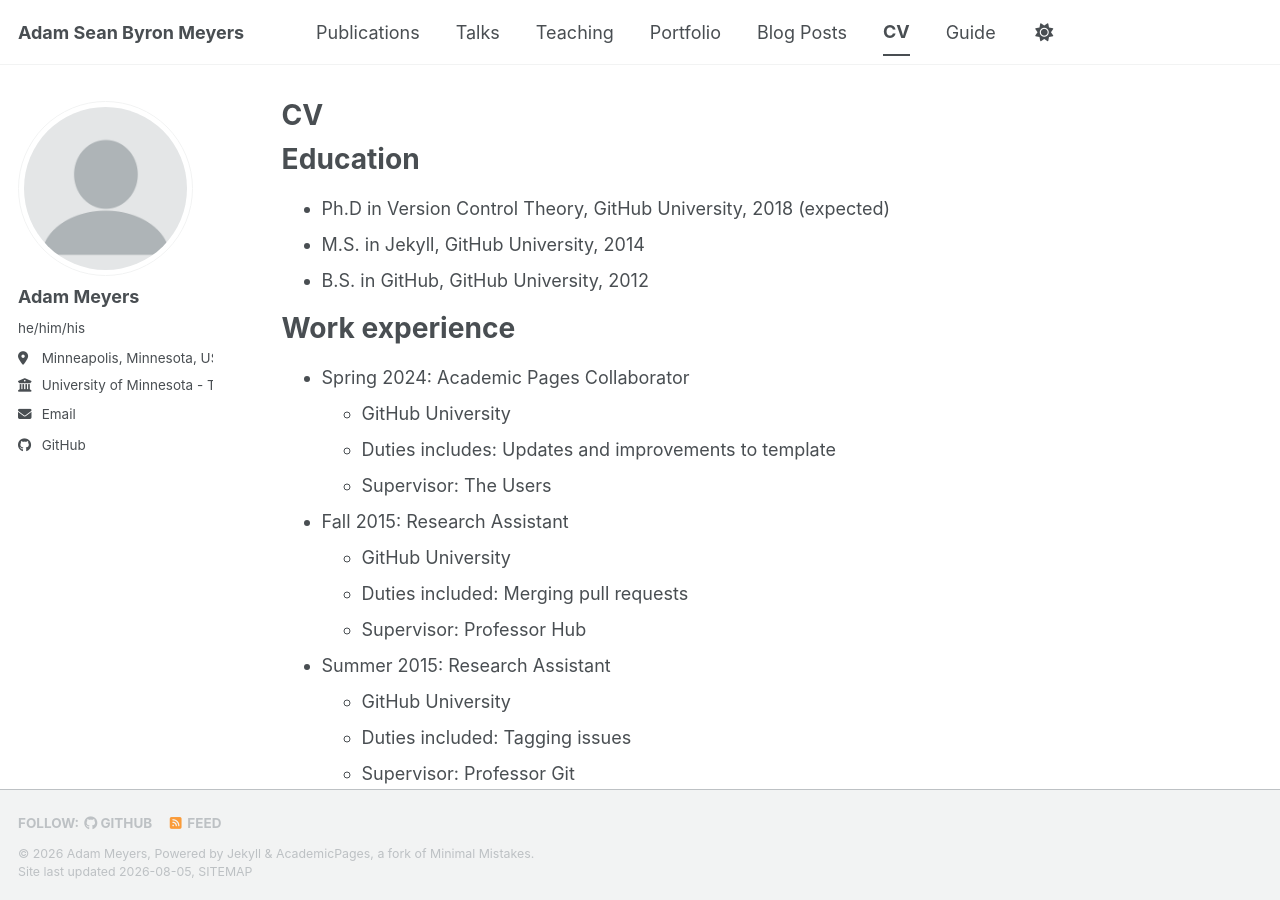
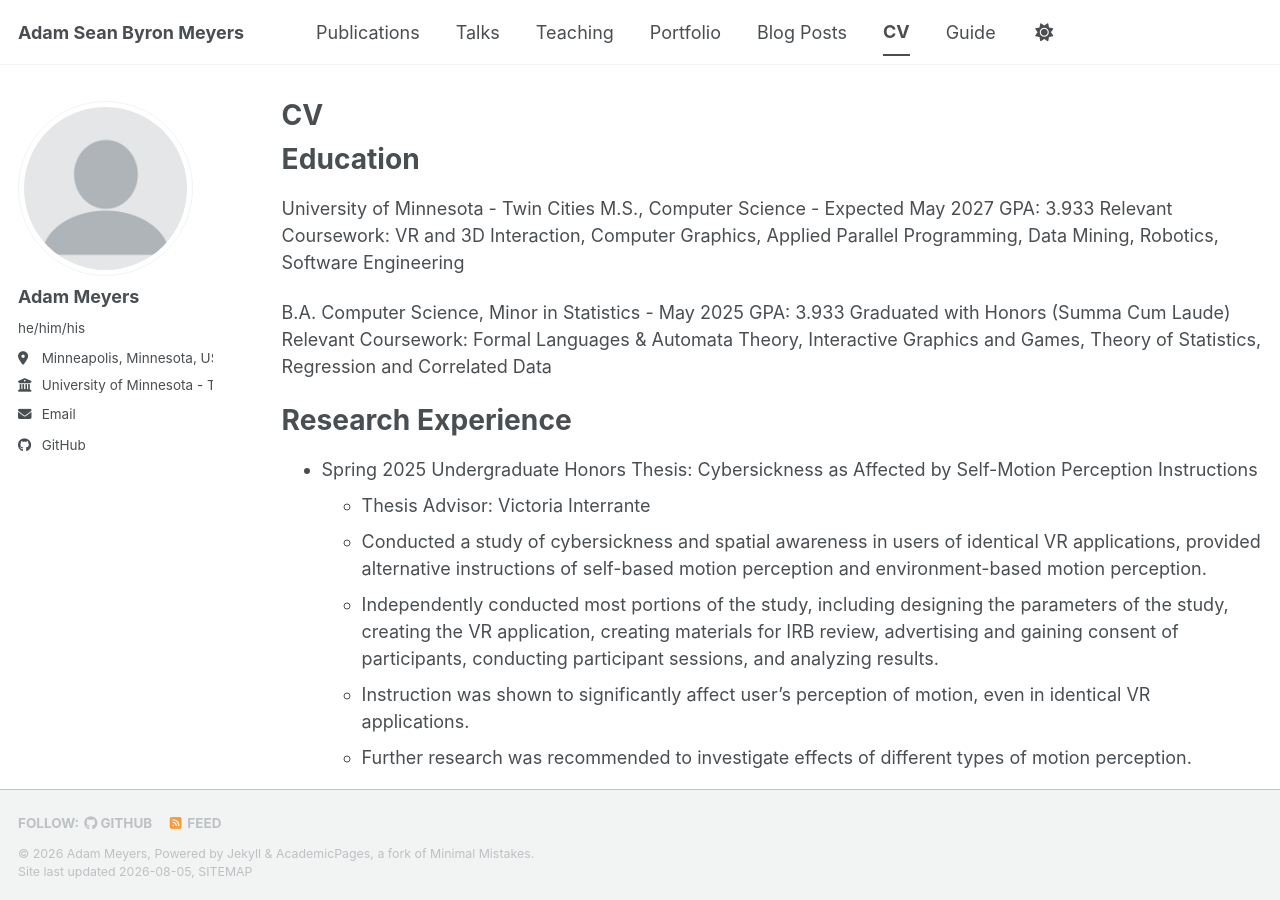
Before and after one commit to asbmeyers/asbmeyers.github.io, a Jekyll site: the page built from _pages/cv.md, in a window 1280 px wide and 900 px high. Built offline with Jekyll 4.4.1, drawn with Linux system fonts in a browser that asks for light colours; a style sheet for code colours, icons or effects is not loaded.

Commit message:
Updated CV.md

```diff
--- a/_pages/cv.md
+++ b/_pages/cv.md
@@ -11,26 +11,24 @@ redirect_from:
 
 Education
 ======
-* Ph.D in Version Control Theory, GitHub University, 2018 (expected)
-* M.S. in Jekyll, GitHub University, 2014
-* B.S. in GitHub, GitHub University, 2012
+University of Minnesota - Twin Cities
+M.S., Computer Science - Expected May 2027
+GPA: 3.933
+Relevant Coursework: VR and 3D Interaction, Computer Graphics, Applied Parallel Programming, Data Mining, Robotics, Software Engineering
 
-Work experience
+B.A. Computer Science, Minor in Statistics - May 2025
+GPA: 3.933
+Graduated with Honors (Summa Cum Laude)
+Relevant Coursework: Formal Languages & Automata Theory, Interactive Graphics and Games, Theory of Statistics, Regression and Correlated Data
+
+Research Experience
 ======
-* Spring 2024: Academic Pages Collaborator
-  * GitHub University
-  * Duties includes: Updates and improvements to template
-  * Supervisor: The Users
-
-* Fall 2015: Research Assistant
-  * GitHub University
-  * Duties included: Merging pull requests
-  * Supervisor: Professor Hub
-
-* Summer 2015: Research Assistant
-  * GitHub University
-  * Duties included: Tagging issues
-  * Supervisor: Professor Git
+* Spring 2025 Undergraduate Honors Thesis: Cybersickness as Affected by Self-Motion Perception Instructions
+  * Thesis Advisor: Victoria Interrante
+  * Conducted a study of cybersickness and spatial awareness in users of identical VR applications, provided alternative instructions of self-based motion perception and environment-based motion perception.
+  * Independently conducted most portions of the study, including designing the parameters of the study, creating the VR application, creating materials for IRB review, advertising and gaining consent of participants, conducting participant sessions, and analyzing results.
+  * Instruction was shown to significantly affect user's perception of motion, even in identical VR applications.
+  * Further research was recommended to investigate effects of different types of motion perception.
 
 Skills
 ======
```
